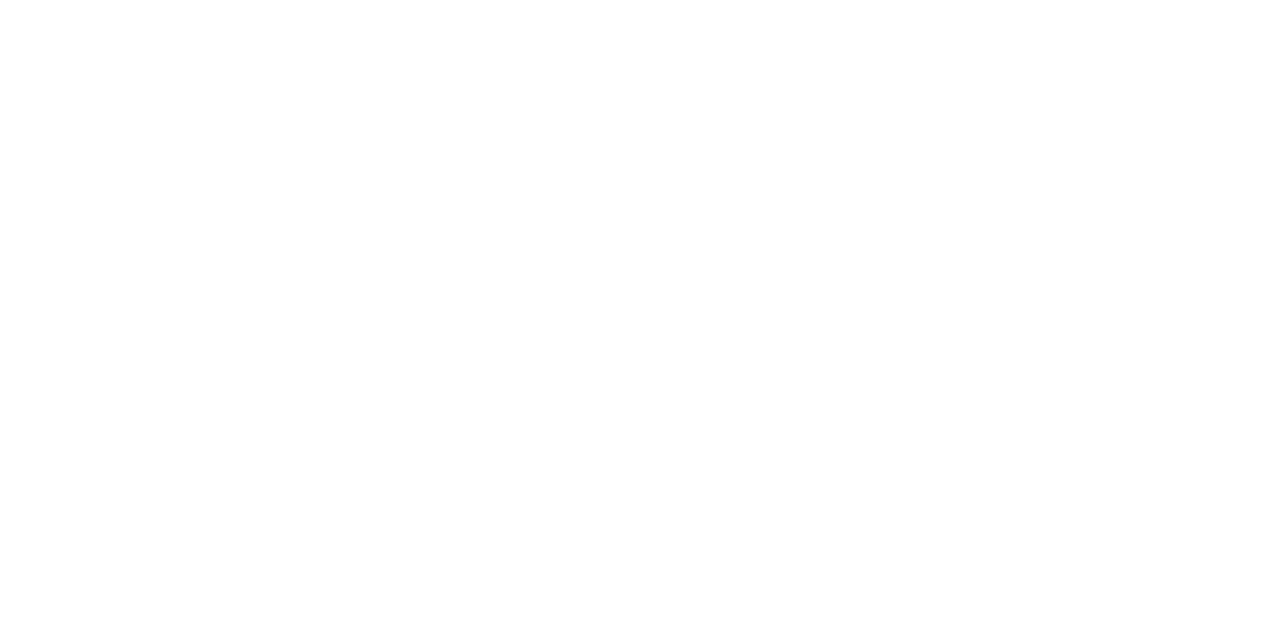
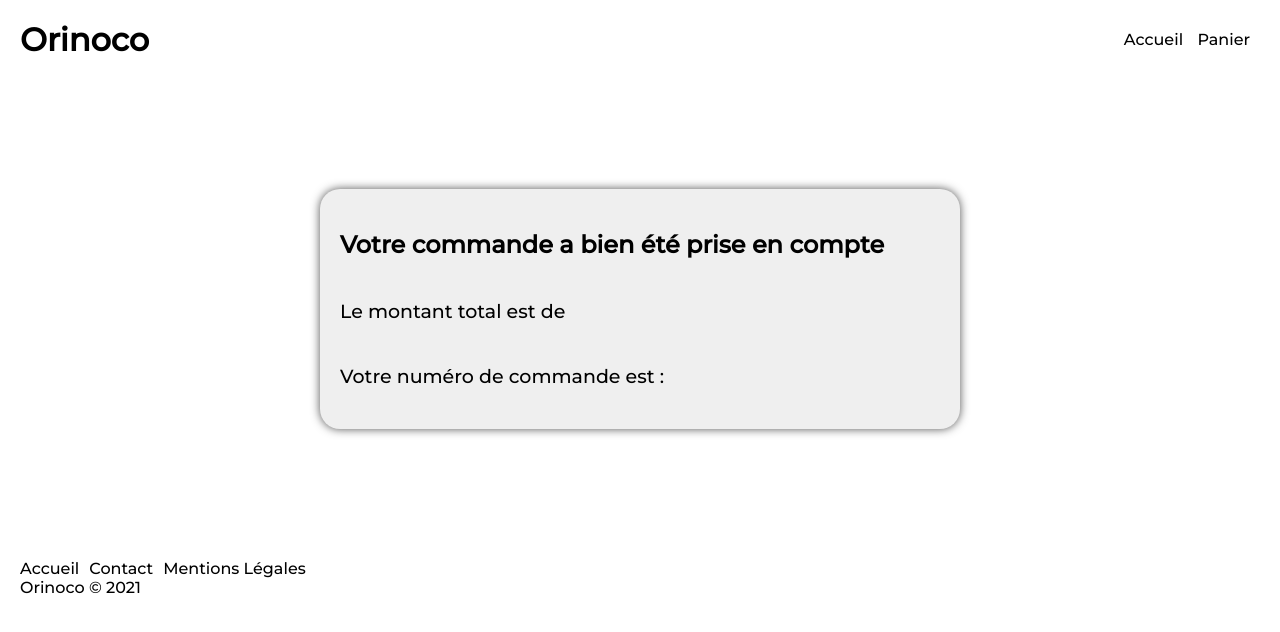
Before and after one commit to OCtest21/ORINOCO-HUB, a plain HTML site: page front-end/confirmation.html in a window 1280 px wide. Drawn offline with Linux system fonts and the light colour scheme.

Commit message:
cart fix

```diff
--- a/front-end/confirmation.html
+++ b/front-end/confirmation.html
@@ -0,0 +1,62 @@
+<!DOCTYPE html>
+<html lang="fr">
+
+<head>
+    <meta charset="UTF-8">
+    <meta http-equiv="X-UA-Compatible" content="IE=edge">
+    <meta name="viewport" content="width=device-width, initial-scale=1.0">
+
+
+    <!-- css + icon -->
+    <link rel="stylesheet" href="styles/confirmation.css" />
+    <link rel="stylesheet" href="https://cdnjs.cloudflare.com/ajax/libs/font-awesome/5.13.1/css/all.min.css">
+    <script src="https://kit.fontawesome.com/3a0162c1dc.js" crossorigin="anonymous"></script>
+
+    <title>Orinoco - Le spécialiste de l'appareil photo vintage</title>
+
+</head>
+
+<!--Body-->
+<body>
+
+<!--Header + nav menu-->
+<header>
+    <div class="header_container">
+        <div class="logo center-flex">
+            <h1>Orinoco</h1>
+        </div>
+        <div class="navbar">
+            <a class="nav-link a-link" href="index.html">Accueil</a>
+            <a class="nav-link a-link" href="cart.html">Panier</a>
+        </div>
+    </div>
+</header>
+
+<!-- Main -->
+<main>
+    <div class="recap">
+        <div class="confirm">
+                <h2>Votre commande a bien été prise en compte</h2>
+                <p class="total">Le montant total est de <span class="display-price"></span></p>
+                <p class="orderid">Votre numéro de commande est : <span class="display-orderid"></span></p>
+        </div>
+    </div>
+</main>
+
+<!-- Footer -->
+<footer class="footer_container">
+    <ul class="list-inline list-style">
+        <li class="list-inline-item"><a class="a-link" href="index.html" title="Accueil">Accueil</a></li>
+        <li class="list-inline-item"><a class="a-link" href="mailto:orinoco@mail.com?subject=Contact" title="Contact">Contact</a>
+        </li>
+        <li class="list-inline-item"><a class="a-link" href="#" title="Mentions Légales">Mentions Légales</a></li>
+    </ul>
+    <p class="copyright text-center">Orinoco © 2021</p>
+</footer>
+
+<!-- script -->
+<script src="scripts/confirmation.js"></script>
+
+</body>
+
+</html>
--- a/front-end/scripts/cart.js
+++ b/front-end/scripts/cart.js
@@ -15,7 +15,7 @@ function displayCart() {
   let cartCard = document.querySelector(".cart-card");
   let emptyCart = document.querySelector(".if-empty-cart");
 
-
+  // Si le tableau copié du localStorage contient au moins un objet, on affiche le panier et on supprime le message d'erreur.
   if (localStorage.getItem("products")) {
     cartCard.style.display = "flex";
     cartCard.style.flexDirection = "column";
@@ -23,7 +23,7 @@ function displayCart() {
     emptyCart.style.display = "none";
   }
 
-
+  // Pour chaque objet dans le tableau copié du localStorage, on crée les divs de l'affichage du panier et on les remplit avec les données du tableau.
   for (let produit in copyOfLS) {
     let productRow = document.createElement("div");
     cart.insertBefore(productRow, test);
@@ -47,7 +47,7 @@ function displayCart() {
       "price"
     );
 
-
+    // Affichage du prix avec le formatage €
     productPrice.innerHTML = new Intl.NumberFormat("fr-FR", {
       style: "currency",
       currency: "EUR",
@@ -60,24 +60,35 @@ function countTotalInCart() {
   let totalPrice = document.querySelector(".total");
 
 
+  // On push chaque prix du DOM dans un tableau
   let productPriceAccordingToQuantity = document.querySelectorAll(".price");
   for (let price in productPriceAccordingToQuantity) {
     arrayOfPrice.push(productPriceAccordingToQuantity[price].innerHTML);
+
   }
 
 
+  // On enlève les undefined du tableau
   arrayOfPrice = arrayOfPrice.filter((el) => {
     return el != undefined;
   });
 
 
+  // Transformer en nombre chaque valeur du tableau
+  console.log(arrayOfPrice)
   arrayOfPrice = arrayOfPrice.map((x) => parseFloat(x));
+  console.log(arrayOfPrice)
 
+  //ajouter une valeur initiale
 
+  // Additionner les valeurs du tableau pour avoir le prix total
   const reducer = (acc, currentVal) => acc + currentVal;
   arrayOfPrice = arrayOfPrice.reduce(reducer);
 
+  console.log(arrayOfPrice)
 
+
+  // Affichage du prix avec formatage €
   totalPrice.innerText = `Total : ${(arrayOfPrice = new Intl.NumberFormat(
     "fr-FR",
     {
@@ -87,9 +98,10 @@ function countTotalInCart() {
   ).format(arrayOfPrice))}`;
 }
 
+
 function toEmptyCart() {
 
-
+  // Lorsque qu'on clique sur le bouton, le panier se vide ainsi que le localStorage
   const buttonToEmptyCart = document.querySelector(".to-empty-cart");
   buttonToEmptyCart.addEventListener("click", () => {
     localStorage.clear();
@@ -98,7 +110,7 @@ function toEmptyCart() {
 
 function checkFormAndPostRequest() {
 
-
+  // On récupère les inputs depuis le DOM.
   const submit = document.querySelector("#submit");
   let inputName = document.querySelector("#name");
   let inputLastName = document.querySelector("#lastname");
@@ -109,7 +121,7 @@ function checkFormAndPostRequest() {
   let inputPhone = document.querySelector("#phone");
   let erreur = document.querySelector(".erreur");
 
-
+  // Lors d'un clic, si l'un des champs n'est pas rempli, on affiche une erreur, on empêche l'envoi du formulaire. On vérifie aussi que le numéro est un nombre, sinon même chose.
   submit.addEventListener("click", (e) => {
     if (
       !inputName.value ||
@@ -127,7 +139,7 @@ function checkFormAndPostRequest() {
       erreur.innerText = "Votre numéro de téléphone n'est pas valide";
     } else {
 
-
+      // Si le formulaire est valide, le tableau productsBought contiendra un tableau d'objet qui sont les produits acheté, et order contiendra ce tableau ainsi que l'objet qui contient les infos de l'acheteur
       let productsBought = [];
       productsBought.push(copyOfLS);
 
@@ -142,19 +154,20 @@ function checkFormAndPostRequest() {
         products: productsBought,
       };
 
-
+      // -------  Envoi de la requête POST au back-end --------
+      // Création de l'entête de la requête
       const options = {
         method: "POST",
         body: JSON.stringify(order),
         headers: { "Content-Type": "application/json" },
       };
 
-
+      // Préparation du prix formaté pour l'afficher sur la prochaine page
       let priceConfirmation = document.querySelector(".total").innerText;
       priceConfirmation = priceConfirmation.split(" :");
 
-
-      fetch("http://localhost:3000/api/cameras/order", options)
+      // Envoie de la requête avec l'en-tête. On changera de page avec un localStorage qui ne contiendra plus que l'order id et le prix.
+      fetch("http://localhost:3000/api/teddies/order", options)
         .then((response) => response.json())
         .then((data) => {
           localStorage.clear();
@@ -162,7 +175,7 @@ function checkFormAndPostRequest() {
           localStorage.setItem("orderId", data.orderId);
           localStorage.setItem("total", priceConfirmation[1]);
 
-
+          //  On peut commenter cette ligne pour vérifier le statut 201 de la requête fetch. Le fait de préciser la destination du lien ici et non dans la balise <a> du HTML permet d'avoir le temps de placer les éléments comme l'orderId dans le localStorage avant le changement de page.
            document.location.href = "confirmation.html";
         })
         .catch((err) => {
--- a/front-end/scripts/confirmation.js
+++ b/front-end/scripts/confirmation.js
@@ -0,0 +1,16 @@
+main();
+
+function main() {
+  displayOrderIdAndPrice();
+}
+
+function displayOrderIdAndPrice() {
+  const totalConfirmation = document.querySelector(".total span");
+  const orderId = document.querySelector(".orderid span");
+
+  totalConfirmation.innerText = localStorage.getItem("total");
+  orderId.innerText = localStorage.getItem("orderId");
+
+  // On vide le localStorage pour recommencer plus tard le processus d'achat
+  localStorage.clear();
+}
--- a/front-end/scripts/product.js
+++ b/front-end/scripts/product.js
@@ -14,13 +14,13 @@ const colorSelect = document.querySelector("#color-select");
 main();
 
 function main() {
-  checkIf404();
+  /*checkIf404();*/
   getArticles();
   addToCart();
 }
 
 
-function checkIf404() {
+/*function checkIf404() {
   window.addEventListener("error", (e) => {
       let container = document.querySelector(".container");
       container.innerHTML = `<p>Cette page n'existe pas. <a class="back-to-home" href="index.html">Retourner dans la boutique ?</a></p>`;
@@ -32,6 +32,7 @@ function checkIf404() {
     true
   );
 }
+*/
 
 function getArticles() {
 
@@ -52,7 +53,7 @@ function getArticles() {
       productCardName.innerHTML = article.name;
       productCardImg.src = article.imageUrl;
       productCardDescription.innerText = article.description;
-
+      console.log(article)
 
       article.price = article.price / 100;
       productCardPrice.innerText = new Intl.NumberFormat("fr-FR", {
@@ -61,9 +62,9 @@ function getArticles() {
       }).format(article.price);
 
       let colorSelect = document.getElementById("color-select");
-      for (let i = 0; i < article.colors.length; i++) {
+      for (let i = 0; i < article.lenses.length; i++) {
         let option = document.createElement("option");
-        option.innerText = article.colors[i];
+        option.innerText = article.lenses[i];
         colorSelect.appendChild(option);
       }
     });
@@ -79,7 +80,7 @@ function addToCart() {
 
       let productAdded = {
         name: productCardName.innerHTML,
-        price: parseFloat(productCardPrice.innerHTML),
+        price: parseFloat(article.price),
         quantity: parseFloat(document.querySelector("#CameraNum").value),
         _id: id,
       };
--- a/front-end/styles/confirmation.scss
+++ b/front-end/styles/confirmation.scss
@@ -0,0 +1,86 @@
+@import url('https://fonts.googleapis.com/css2?family=Montserrat:wght@500&display=swap');
+
+
+@font-face {
+    src: url('https://fonts.googleapis.com/css2?family=Montserrat:wght@500&display=swap') format("woff2");
+    font-family: "Montserrat-title";
+}
+
+@mixin flex-center() {
+    display: flex;
+    justify-content: center;
+    align-self: center;
+}
+
+$primary-color: #252526;
+$text-color: #dee9f7;
+
+* {
+    margin: 0;
+    padding: 0;
+    font-family: 'Montserrat', sans-serif;
+}
+
+
+*,
+::before ::after {
+  box-sizing: border-box;
+  margin: 0;
+  padding: 0;
+}
+
+body {
+  padding: 20px;
+}
+
+
+.header_container {
+    display: flex;
+    justify-content: space-between;
+    align-items: center;
+}
+
+.main_container {
+  padding: 50px 0px;
+}
+
+.center-flex {
+    display: flex;
+    align-items: center;
+}
+
+.list-style {
+    list-style: none;
+    display: flex;
+}
+
+.a-link {
+    text-decoration: none;
+    color: black;
+    padding-right: 10px ;
+}
+
+.recap {
+    @include flex-center;
+    width: 100%;
+    .confirm {
+      padding: 20px;
+      overflow: hidden;
+      margin: 130px 15px;
+      display: flex;
+      flex-direction: column;
+      justify-content: space-around;
+      width: 600px;
+      background: #efefef;
+      border-radius: 20px 20px 20px 20px;
+      box-shadow: 0px 0px 10px 0px rgb(0 0 0 / 68%);
+      text-decoration: none;
+      height: 200px;
+    }
+    p {
+      font-size: 19px;
+      span {
+        font-weight: bold;
+      }
+    }
+  }
--- a/front-end/styles/index.scss
+++ b/front-end/styles/index.scss
@@ -99,7 +99,6 @@ body {
           &__img {
             width: 100%;
             height: 100%;
-            background: coral;
             border-radius: 20px 20px 0 0;
 
             & img {
```
Also changed, not shown: front-end/cart.html (+1 -1 lines), front-end/index.html (+1 -1 lines), front-end/styles/confirmation.css, 1 other file.
